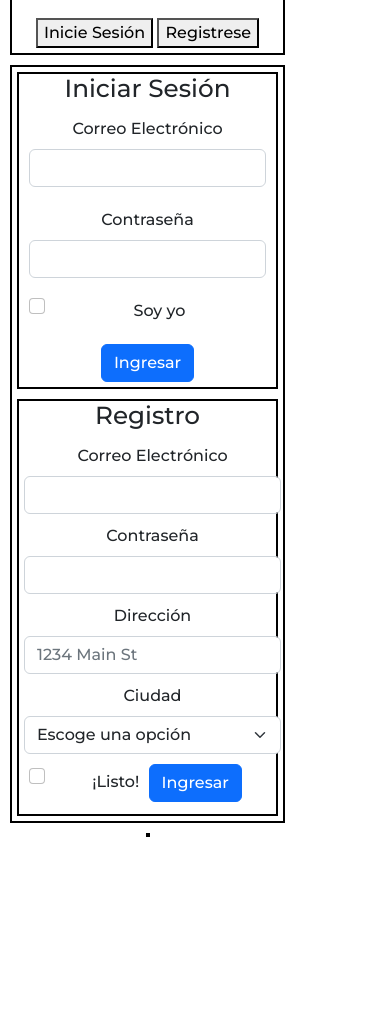
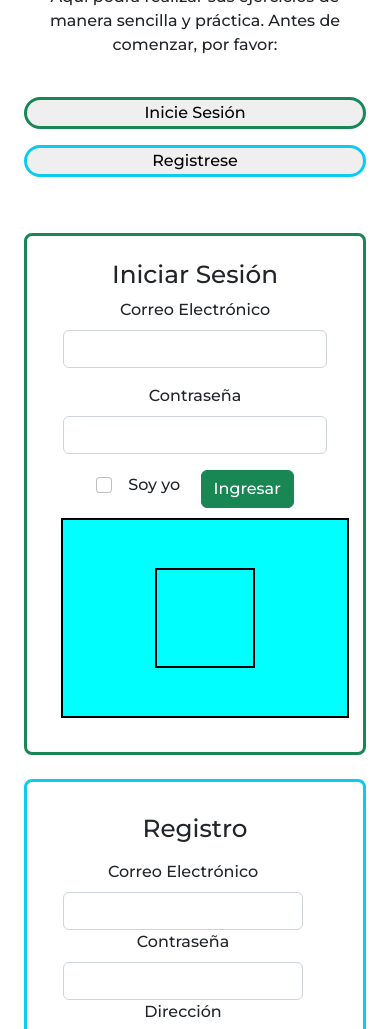
Before and after one commit to cgmontea98/bit06exercises, a plain HTML site: page EjerciciosReceso/src/index.html in a window 390 px wide. Shown: the part 152-1181 px from the top of the page. Before the commit the page ends 999 px from the top, so only its background shows below. Drawn offline with nearby package versions, Linux system fonts and the light colour scheme.

Commit message:
modificacion index responsive con boots y avance de animacion

```diff
--- a/EjerciciosReceso/src/index.html
+++ b/EjerciciosReceso/src/index.html
@@ -21,25 +21,27 @@
     <!--Propio-->
     <link rel="stylesheet" href="/EjerciciosReceso/src/style/index.css" />
   </head>
-  <body>
-    <div class="diseño1 fondo1"></div>
-    <header>
+  <body class="container my-5 py-5 text-center">
+    <div class="container">
+      <header class="row justify-content-center">
         <h1>Bienvenid@</h1>
         <p>
-        Aquí podrá realizar sus ejercicios de manera sencilla y práctica. Antes
-        de comenzar, por favor:
+          Aquí podrá realizar sus ejercicios de manera sencilla y práctica.
+          Antes de comenzar, por favor:
         </p>
-      <nav>
-        <button id="button1">Inicie Sesión</button>
-        <button id="button2">Registrese</button>
+      </header>
+      <nav class="container my-2 py-2">
+        <div class="row justify-content-center">
+          <button id="button1" class="col-xl-2 col-lg-2 col-md-3 col-sm-10 mx-4  my-2 border border-success border border-3 rounded-pill">Inicie Sesión</button>
+          <button id="button2" class="col-xl-2 col-lg-2 col-md-3 col-sm-10 mx-4 my-2  border border-info border border-3 rounded-pill">Registrese</button>
+        </div>
       </nav>
-    </header>
 
-    <main>
+      <main class="container py-2 my-2">
         <!--L.I-->
-      <section id="is">
+        <section class="row border border-3 rounded-3 border-success p-4  my-4" id="is">
           <h2>Iniciar Sesión</h2>
-        <form>
+          <form class="col-md-6 col-12">
             <div class="mb-3">
               <label for="exampleInputEmail1" class="form-label"
                 >Correo Electrónico</label
@@ -61,33 +63,36 @@
                 id="exampleInputPassword1"
               />
             </div>
-          <div class="mb-3 form-check">
+            <div class="form-check d-inline-flex">
               <input
                 type="checkbox"
                 class="form-check-input"
                 id="exampleCheck1"
               />
-            <label class="form-check-label" for="exampleCheck1">Soy yo</label>
+              <label class="form-check-label mx-3" for="exampleCheck1">Soy yo</label>
             </div>
-          <button type="submit" class="btn btn-primary">Ingresar</button>
+            <button type="submit" class="btn btn-success">Ingresar</button>
           </form>
+          <div class="div">
+            <div class="div--ani"></div>
+          </div>
         </section>
 
         <!--Rg-->
-      <section id="rg">
-        <h2>Registro</h2>
+        <section class="row border border-3 rounded-3 border-info p-4" id="rg">
+          <h2 class="py-2">Registro</h2>
           <form class="row">
-          <div class="col-md-12">
+            <div class="col-md-6 col-12">
               <label for="inputEmail4" class="form-label"
                 >Correo Electrónico</label
               >
               <input type="email" class="form-control" id="inputEmail4" />
             </div>
-          <div class="col-md-12">
+            <div class="col-md-6 col-12">
               <label for="inputPassword4" class="form-label">Contraseña</label>
               <input type="password" class="form-control" id="inputPassword4" />
             </div>
-          <div class="col-md-12">
+            <div class="col-md-6 col-12">
               <label for="inputAddress" class="form-label">Dirección</label>
               <input
                 type="text"
@@ -96,7 +101,7 @@
                 placeholder="1234 Main St"
               />
             </div>
-          <div class="col-md-12">
+            <div class="col-md-6 col-12">
               <label for="inputState" class="form-label">Ciudad</label>
               <select id="inputState" class="form-select">
                 <option>Escoge una opción</option>
@@ -107,10 +112,16 @@
                 <option>Cartagena</option>
               </select>
             </div>
-          <div class="col-12">
-            <div class="form-check mover">
-              <input class="form-check-input" type="checkbox" id="gridCheck" />
-              <label class="form-check-label" for="gridCheck"> ¡Listo! </label>
+            <div class="">
+              <div class="form-check p-4 d-flex d-flex justify-content-center align-self-center gap-3 gap-3">
+                <input
+                  class="form-check-input"
+                  type="checkbox"
+                  id="gridCheck"
+                />
+                <label class="form-check-label" for="gridCheck">
+                  ¡Listo!
+                </label>
                 <button type="submit" class="btn btn-primary">Ingresar</button>
               </div>
             </div>
@@ -119,6 +130,7 @@
       </main>
 
       <footer></footer>
+    </div>
 
     <script
       src="https://cdn.jsdelivr.net/npm/bootstrap@5.2.3/dist/js/bootstrap.bundle.min.js"
--- a/EjerciciosReceso/src/style/index.css
+++ b/EjerciciosReceso/src/style/index.css
@@ -1,46 +1,20 @@
 * {
-  box-sizing: border-box;
-  margin: 5px;
   font-family: "Montserrat", sans-serif;
 }
-
-body {
+.div {
   display: grid;
   place-content: center;
-  place-self: center;
-  text-align: center;
-  grid-template-columns: repeat(4, 2fr);
-  grid-template-rows: auto;
-  grid-template-areas:
-    "header header header"
-    "main main main"
-    "footer footer footer";
+  margin: 10px;
+  background-color: aqua;
+  border: 2px solid black;
+  width: 300px;
+  height: 200px;
 }
-
-header,
-main,
-footer{
+.div--ani {
   display: grid;
   place-content: center;
-  place-self: center;
+  background-color: aqua;
   border: 2px solid black;
+  width: 100px;
+  height: 100px;
 }
-
-header{
-  grid-area: header;
-}
-main{
-  grid-area: main ;
-}
-
-#is,
-#rg{
-  border: 2px solid black;
-}
-
-#rg{
-
-}
-footer{
-  grid-area: footer;
-}
```
Lines whose indentation alone changed are shown as unchanged.
